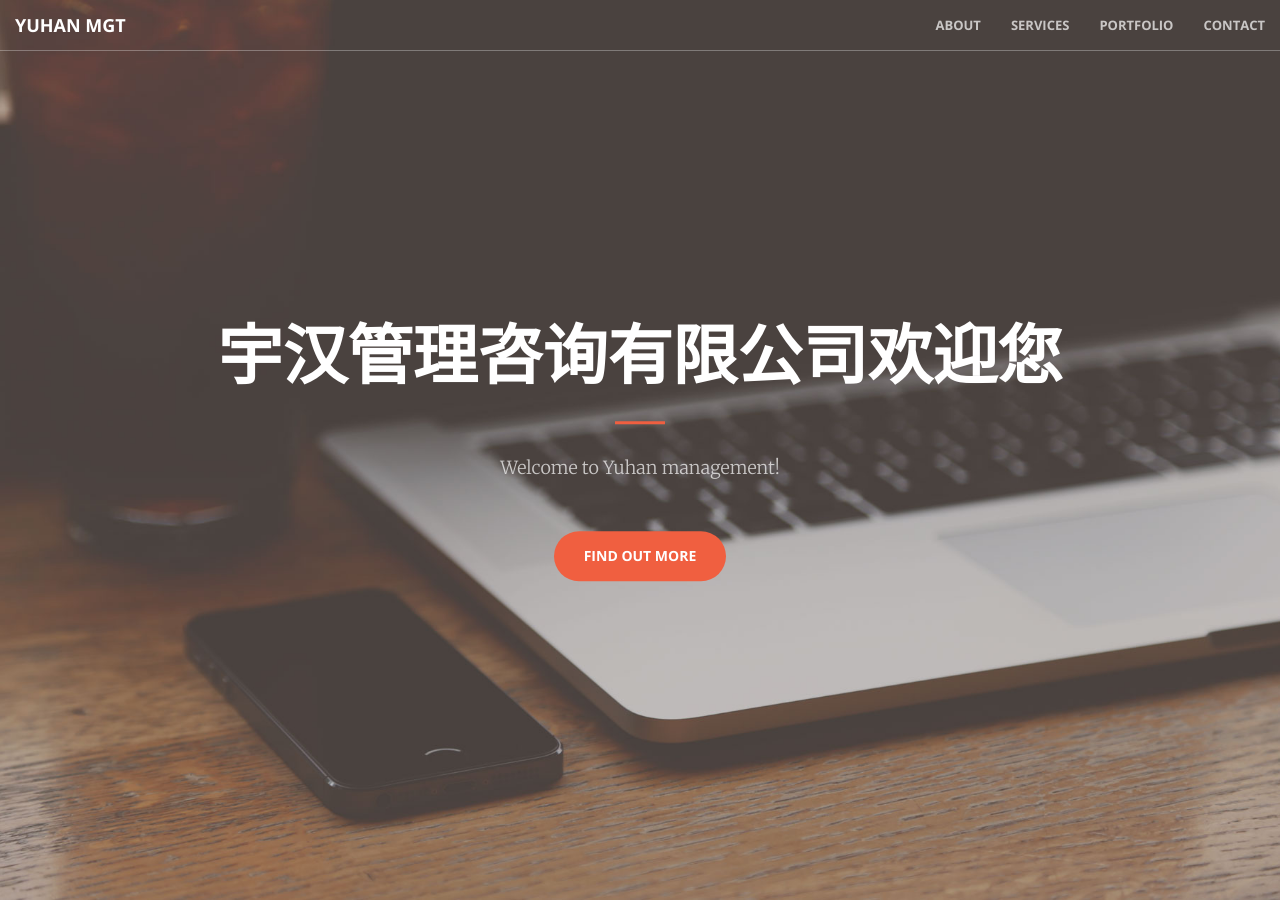
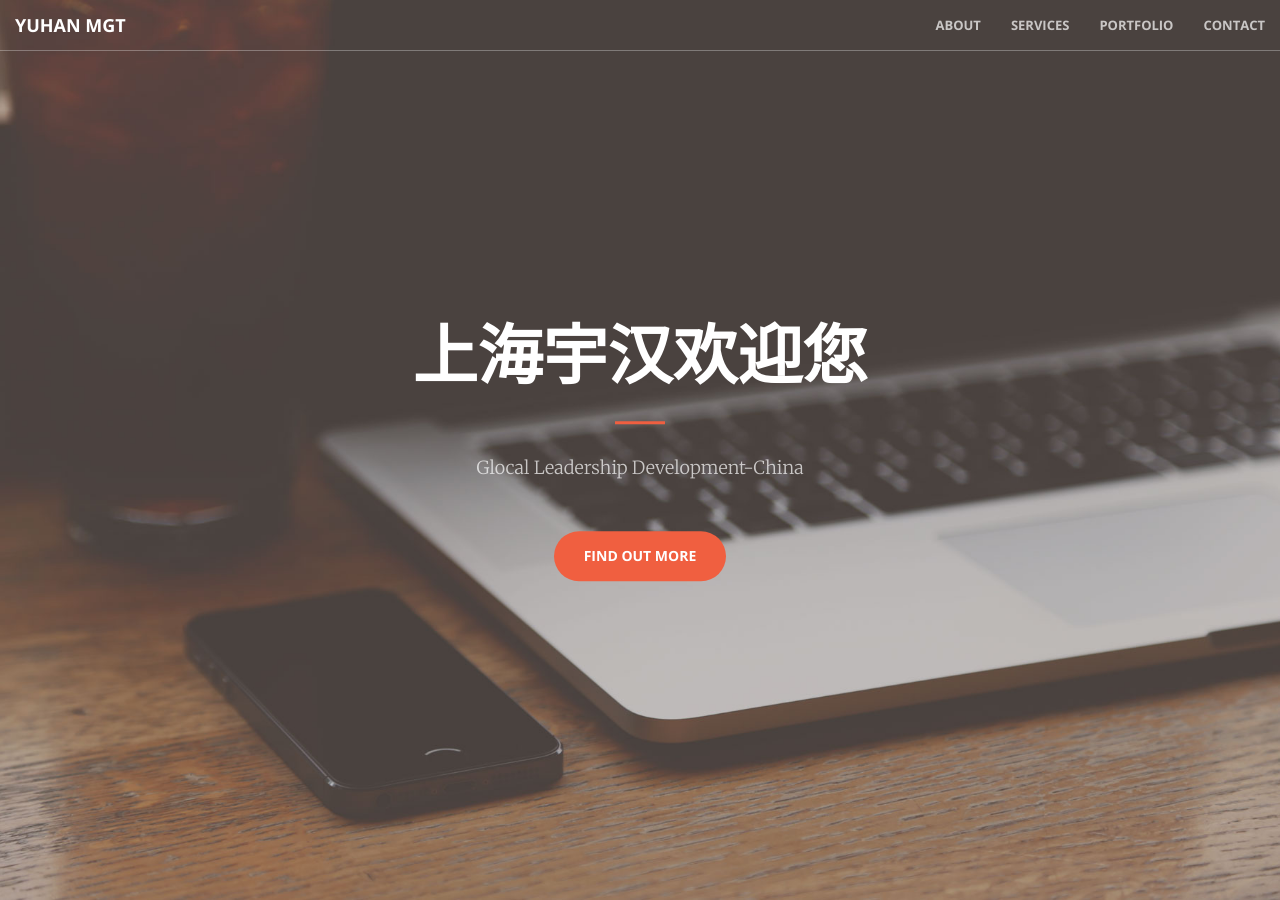
Before and after one commit to yhmgt/yhmgt.github.io, a Jekyll site: the page built from index.html, in a window 1280 px wide and 900 px high. Built offline with Jekyll 4.4.1, drawn with Linux system fonts in a browser that asks for light colours.

Commit message:
change company title

```diff
--- a/_includes/header.html
+++ b/_includes/header.html
@@ -1,9 +1,9 @@
 <header>
     <div class="header-content">
         <div class="header-content-inner">
-            <h1>宇汉管理咨询有限公司欢迎您</h1>
+            <h1>上海宇汉欢迎您</h1>
             <hr>
-            <p>Welcome to Yuhan management!</p>
+            <p>Glocal Leadership Development-China</p>
             <a href="#about" class="btn btn-primary btn-xl page-scroll">Find Out More</a>
         </div>
     </div>
```
